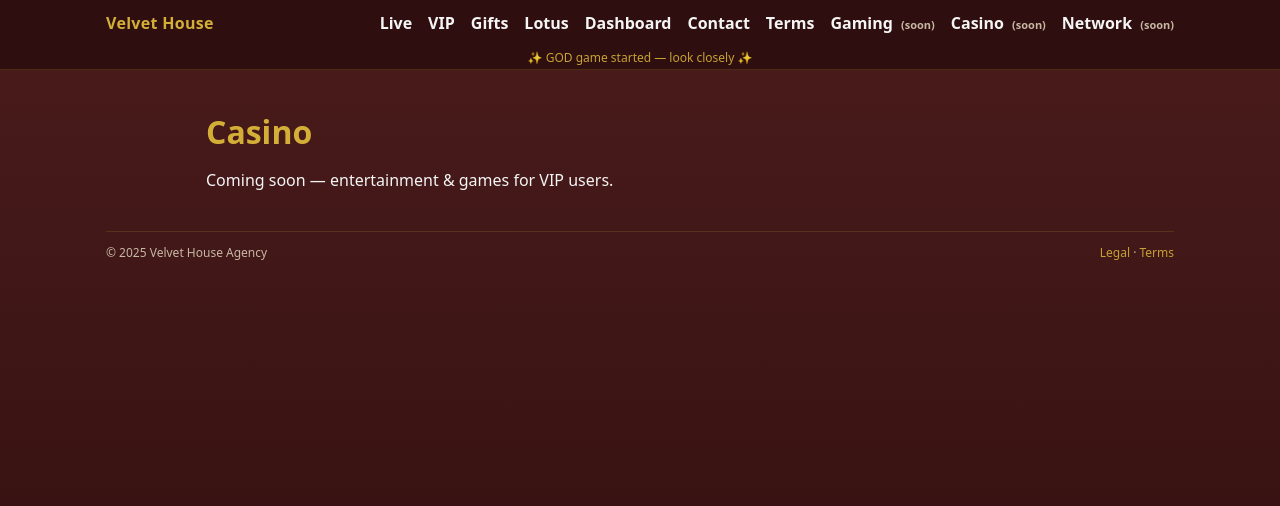
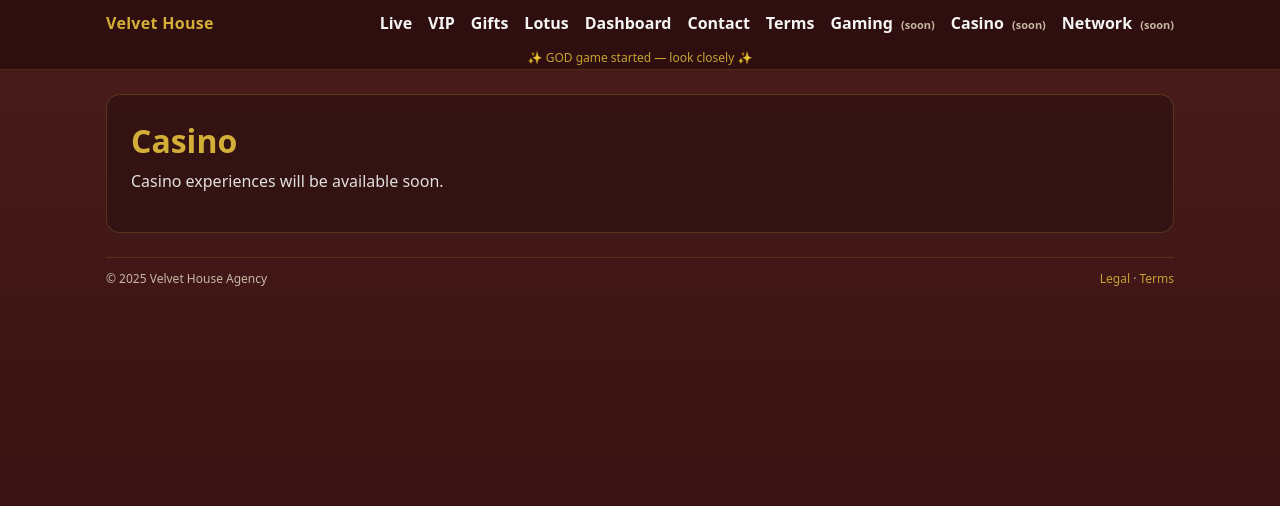
Before and after one commit to velvethouse/velvet-house-agency, a Next.js app: page /casino in a window 1280 px wide. Shown: the top 506 px of the page. Built offline with nearby package versions, Linux system fonts and the light colour scheme; no server answers.

Commit message:
Update page.tsx

```diff
--- a/app/casino/page.tsx
+++ b/app/casino/page.tsx
@@ -1,8 +1,17 @@
-export default function Page() {
+export default function CasinoComingSoon() {
   return (
-    <div style={{ maxWidth: 900, margin: "40px auto", padding: "0 16px" }}>
-      <h1 style={{ color: "#D4AF37" }}>Casino</h1>
-      <p>Coming soon — entertainment & games for VIP users.</p>
-    </div>
+    <main style={{maxWidth: 1100, margin: "24px auto", padding: "0 16px"}}>
+      <div style={{
+        border: "1px solid rgba(212,175,55,.22)",
+        borderRadius: 14,
+        padding: 24,
+        background: "rgba(0,0,0,.25)"
+      }}>
+        <h1 style={{margin: 0, color: "#D4AF37"}}>Casino</h1>
+        <p style={{opacity: .9, marginTop: 8}}>
+          Casino experiences will be available soon.
+        </p>
+      </div>
+    </main>
   );
 }
```
